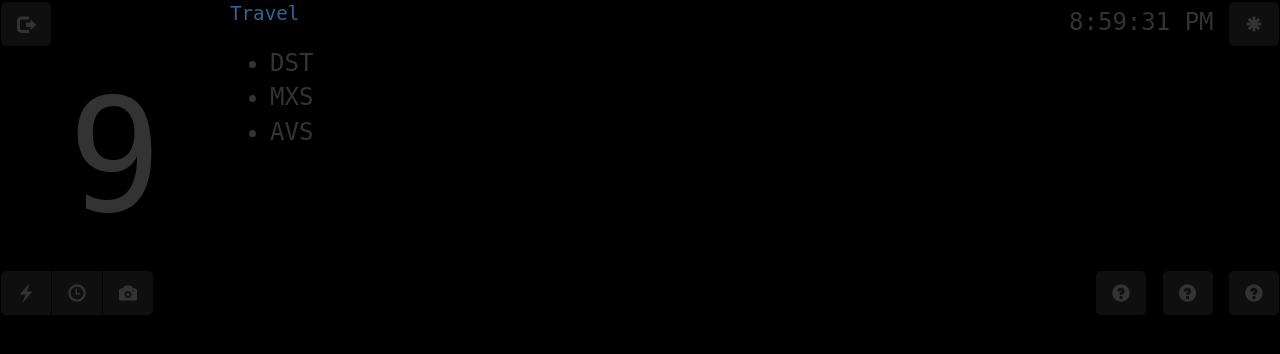
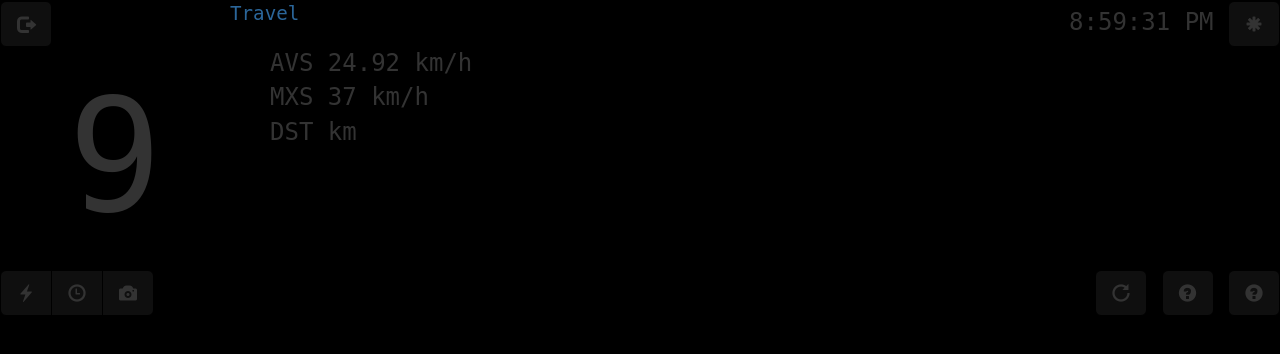
Before and after one commit to elkuku/QuillPedalPi, a PHP site: page / in a window 1280 px wide. Shown: the top 354 px of the page. Run offline with PHP 8.4, Linux system fonts and the light colour scheme.

Commit message:
Stylez n stuff

```diff
--- a/assets/css/quillpedalpi.css
+++ b/assets/css/quillpedalpi.css
@@ -16,6 +16,7 @@
 
 ul.travel-list {
     text-align: left;
+    list-style: none;
 }
 
 div.stopwatch {
--- a/index.html
+++ b/index.html
@@ -39,9 +39,9 @@
         <td valign="top" class="text-center">
             <div id="panel-Travel">
                 <ul class="travel-list">
-                    <li>DST</li>
-                    <li>MXS</li>
-                    <li>AVS</li>
+                    <li>AVS <span id="dig-avs"></span> km/h</li>
+                    <li>MXS <span id="dig-mxs"></span> km/h</li>
+                    <li>DST <span id="dig-dst"></span> km</li>
                 </ul>
             </div>
             <div id="panel-Stopw">
@@ -59,7 +59,7 @@
                 </table>
             </div>
             <div id="panel-Cam">
-                []
+                <img src="assets/img/road.jpg"/>
             </div>
         </td>
     </tr>
@@ -73,9 +73,9 @@
         </td>
         <td class="text-right">
             <div id="buttons-Travel">
-                <div class="btn btn-default btn-lg glyphicon glyphicon-question-sign" id="ayy"></div>
-                <div class="btn btn-default btn-lg glyphicon glyphicon-question-sign" id="ayy1"></div>
-                <div class="btn btn-default btn-lg glyphicon glyphicon-question-sign" id="ayy2"></div>
+                <div onclick="mxs = 0; measures = []" class="btn btn-default btn-lg glyphicon glyphicon-repeat"></div>
+                <div class="btn btn-default btn-lg glyphicon glyphicon-question-sign"></div>
+                <div class="btn btn-default btn-lg glyphicon glyphicon-question-sign"></div>
             </div>
             <div id="buttons-Stopw">
                 <div class="btn-group">
@@ -86,9 +86,9 @@
                 </div>
             </div>
             <div id="buttons-Cam">
-                <div class="btn btn-default btn-lg glyphicon glyphicon-question-sign" id="yy"></div>
-                <div class="btn btn-default btn-lg glyphicon glyphicon-question-sign" id="yy1"></div>
-                <div class="btn btn-default btn-lg glyphicon glyphicon-question-sign" id="yy2"></div>
+                <div class="btn btn-default btn-lg glyphicon glyphicon-question-sign"></div>
+                <div class="btn btn-default btn-lg glyphicon glyphicon-question-sign"></div>
+                <div class="btn btn-default btn-lg glyphicon glyphicon-question-sign"></div>
             </div>
         </td>
     </tr>
```
